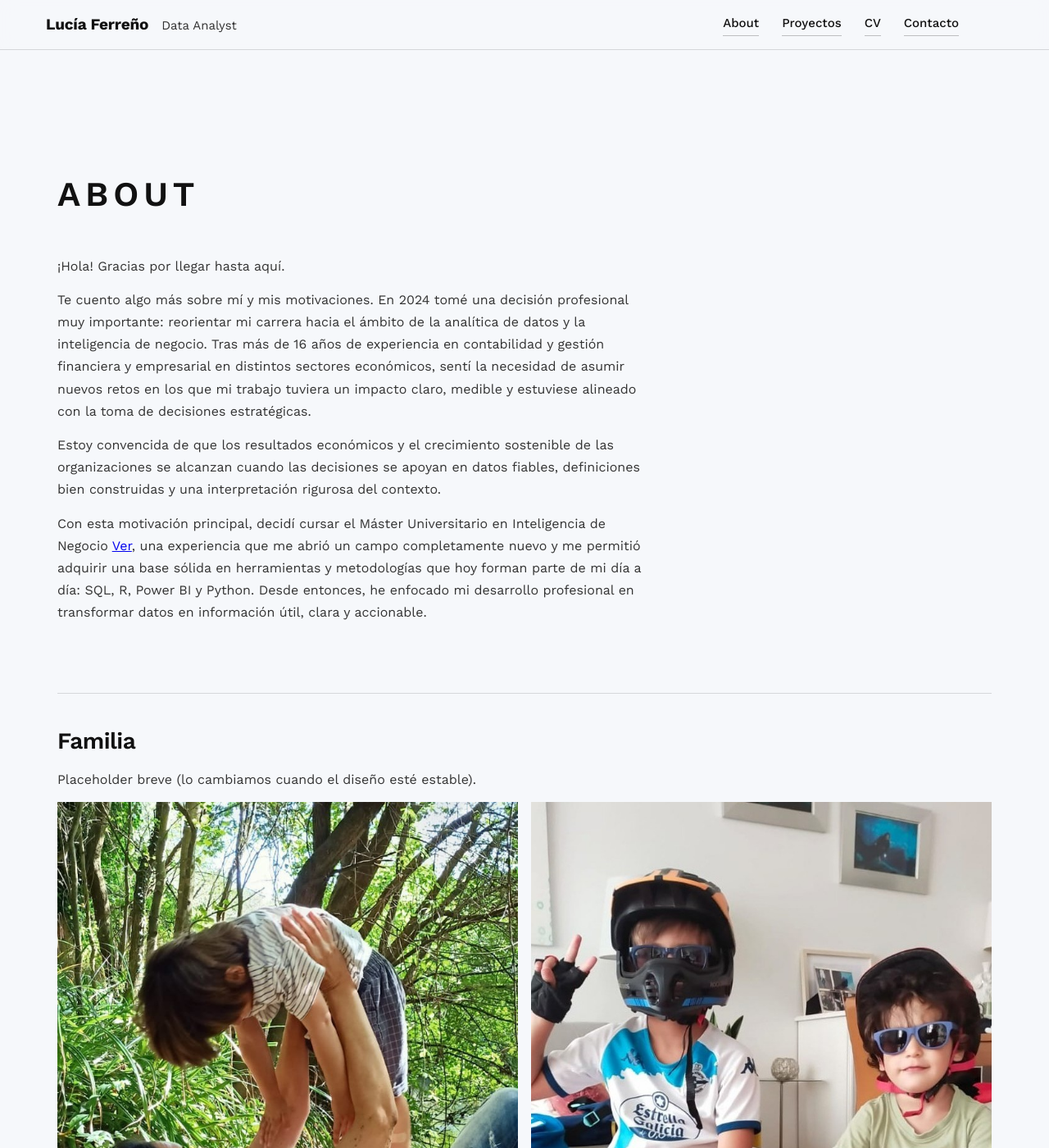
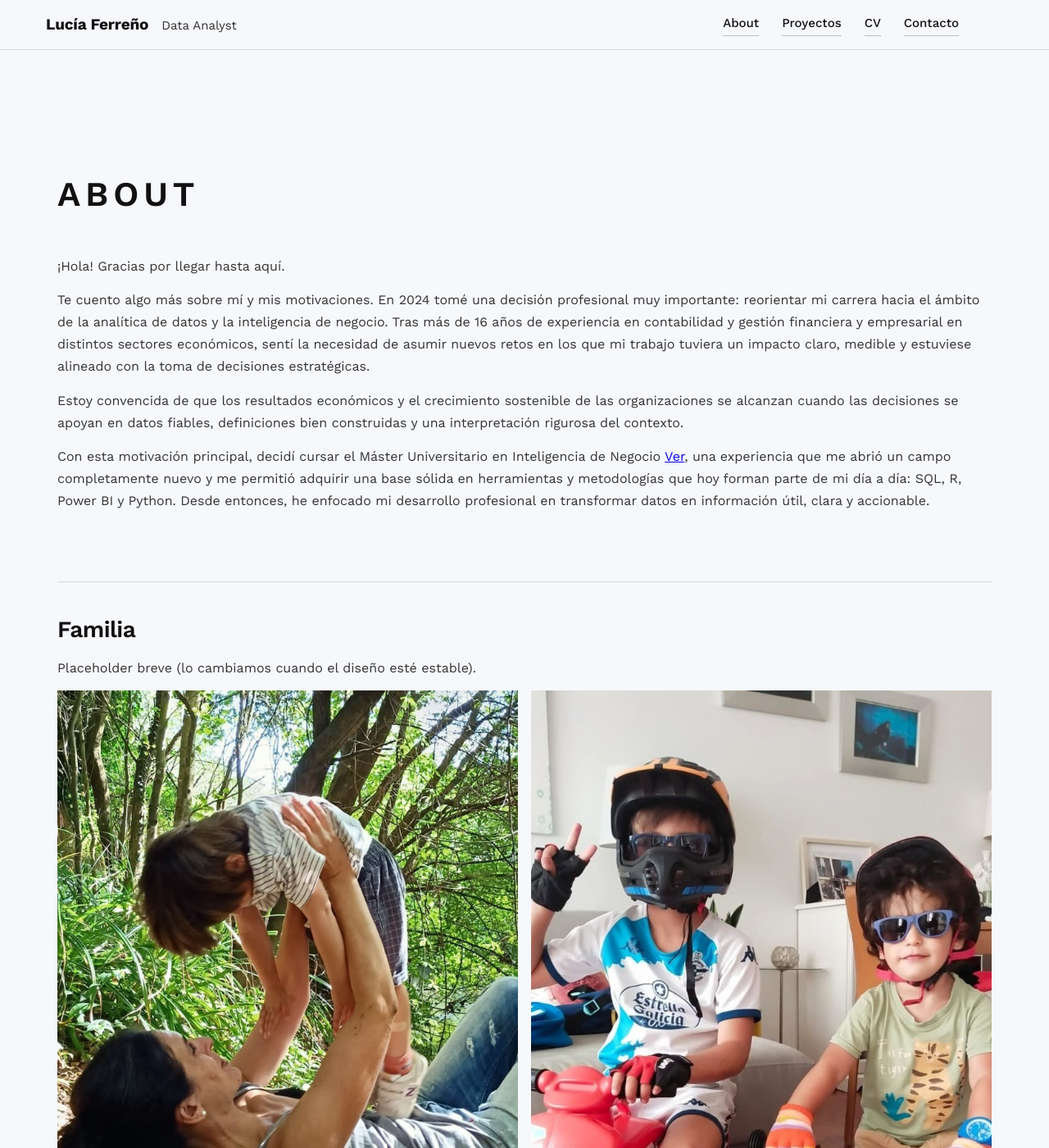
Before and after one commit to lucia-ferreno-pico/Portfolio, a Jekyll site: the page built from about.md, in a window 1280 px wide and 1400 px high. Shown: the whole window at 82% size. Built offline with Jekyll 4.4.1, drawn with Linux system fonts in a browser that asks for light colours.

Commit message:
Update main.css

```diff
--- a/assets/css/main.css
+++ b/assets/css/main.css
@@ -1248,7 +1248,7 @@ projects-page .projects-title{
 
 /* Texto */
 .about-page p{
-  max-width: 72ch;
+  max-width: 170ch;
   line-height: 1.7;
 }
 
```
